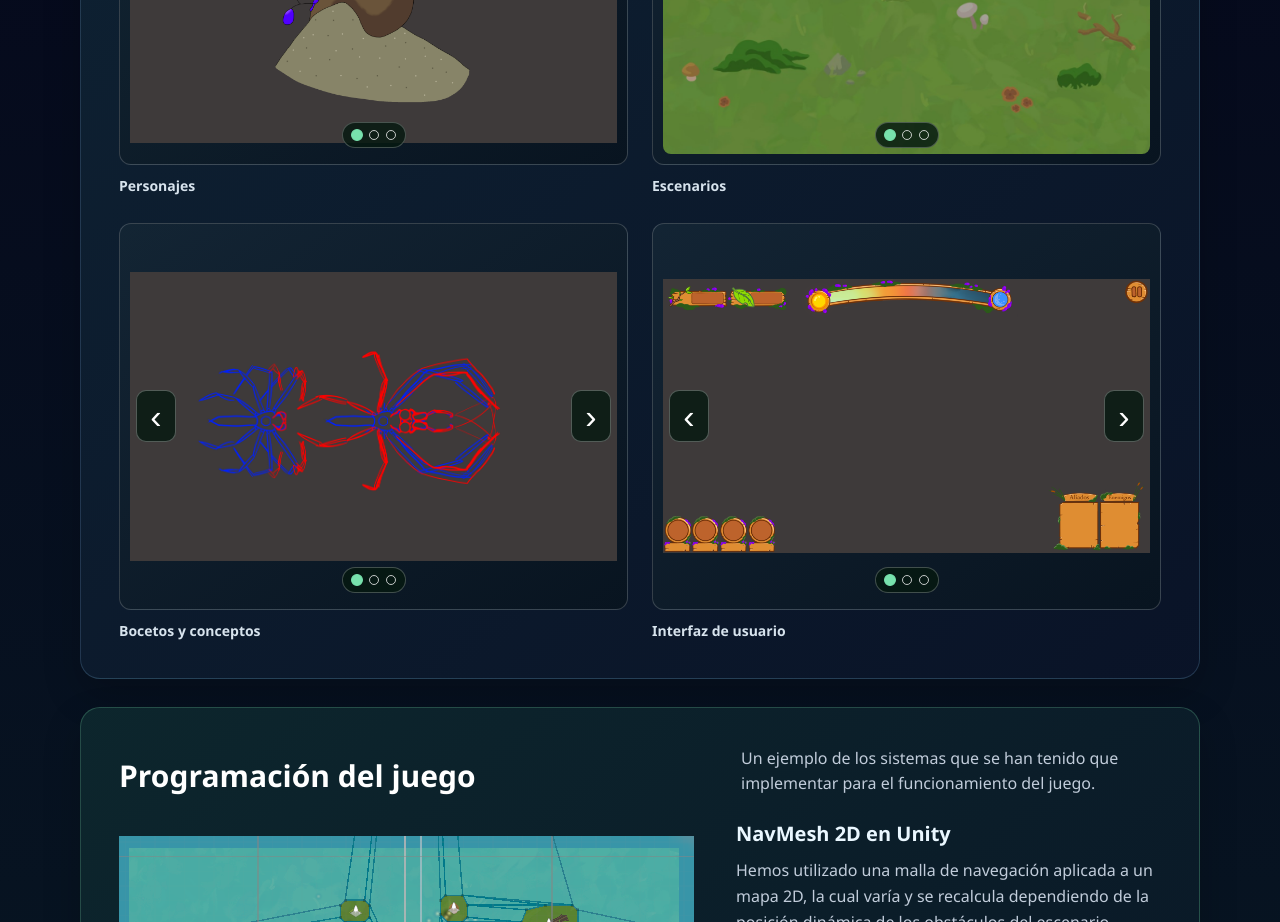
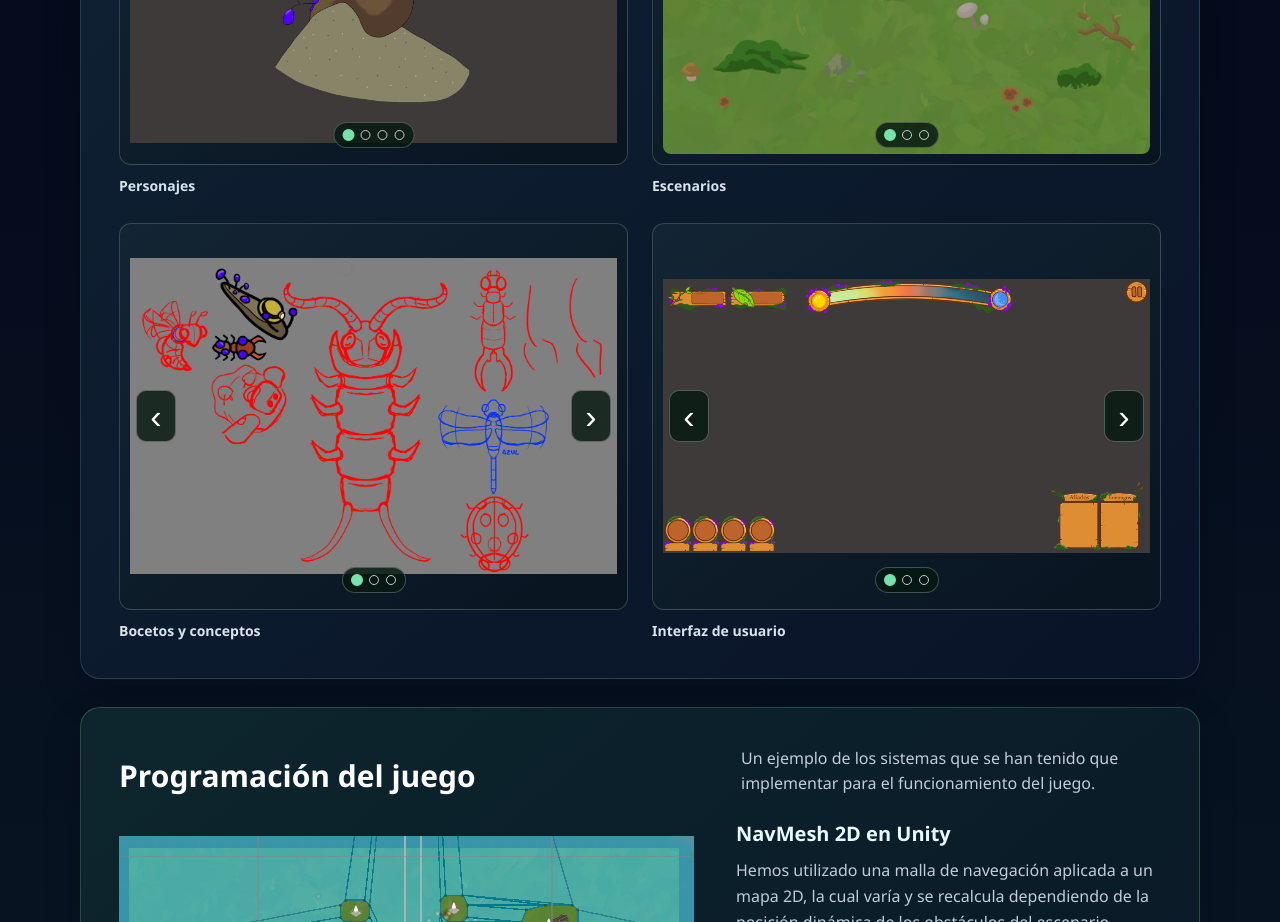
Before and after one commit to InsectaGames/InsectaGames.github.io, a plain HTML site: page index.html in a window 1280 px wide. Shown: the part 5670-6592 px from the top of the page. Drawn offline with Linux system fonts and the light colour scheme.

Commit message:
Content updated
Updated placeholders and text about the game.

```diff
--- a/index.html
+++ b/index.html
@@ -514,7 +514,7 @@
                         </div>
                         <div class="right">
                             <h2>Beta</h2>
-                            <img class="clickable" src="images/screenshots/screenshot_3.png" draggable="false"
+                            <img class="clickable" src="images/screenshots/dayGameplay.gif" draggable="false"
                                 alt="GIF de Nest Invaders en su etapa Beta">
                         </div>
                     </div>
@@ -526,7 +526,7 @@
                             <li>Se ha perfeccionado el sistema de combate entre unidades.</li>
                             <li>Se ha implementado una interfaz de usuario mejorada.</li>
                             <li>Se ha implementado un sistema de niveles con dificultad incremental.</li>
-                            <li>Se han implementado cosméticos y mejoras con microtransacciones.</li>
+                            <li>Se han implementado cosméticos con microtransacciones.</li>
                         </ul>
                     </div>
                 </details>
@@ -574,7 +574,7 @@
                         <div class="skills-art-images" data-art-gallery="concepts">
                             <button class="art-gallery-arrow previous clickable" type="button"
                                 aria-label="Mostrar boceto anterior">&#x2039;</button>
-                            <img class="clickable" src="images/skills/arañaOgro.png" draggable="false" alt="Concept de la Araña Ogro">
+                            <img class="clickable" src="images/skills/bocetos.png" draggable="false" alt="Bocetos de personajes de Nest Invaders">
                             <div class="slide-indicators" role="group" aria-label="Seleccionar imagen"></div>
                             <button class="art-gallery-arrow next clickable" type="button"
                                 aria-label="Mostrar boceto siguiente">&#x203A;</button>
--- a/script.js
+++ b/script.js
@@ -45,28 +45,28 @@ if (!(gameplayShowcase instanceof HTMLImageElement) ||
 
 const gameSlides = [
     {
-        src: "images/screenshots/gameplay.gif",
-        alt: "Gameplay de Nest Invaders",
-        title: "Una colmena en peligro",
+        src: "images/screenshots/dayGameplay.gif",
+        alt: "GIF de Gameplay de día de Nest Invaders",
+        title: "¡Lidera una colmena parasitada!",
         description: "Explora el campo de batalla, reúne recursos y prepara tus defensas antes de que avance la amenaza enemiga."
     },
     {
-        src: "images/screenshots/screenshot_1.png",
-        alt: "Captura de pantalla de Nest Invaders",
-        title: "Planifica tu estrategia",
-        description: "Cada decisión cuenta: distribuye tus unidades con cabeza y encuentra el momento ideal para atacar."
+        src: "images/screenshots/levelUnlock.gif",
+        alt: "GIF de Nest Invaders mostrando la pantalla de desbloqueo de nivel",
+        title: "¡Múltiples niveles!",
+        description: "Avanza por cinco niveles únicos de dificultad incremental y descubre nuevo y desafiantes enemigos."
     },
     {
         src: "images/screenshots/screenshot_2.png",
-        alt: "Captura de pantalla de Nest Invaders durante una batalla",
-        title: "Defiende tu territorio",
-        description: "Refuerza los puntos vulnerables de la colmena y resiste las oleadas que intentan abrirse paso."
+        alt: "GIF de Gameplay de noche de Nest Invaders",
+        title: "¡Cuidado con la noche!",
+        description: "Durante el día solo serás tú contra el enemigo, sin embargo, la noche atrae a peligrosas amenazas para ambos bandos..."
     },
     {
         src: "images/screenshots/screenshot_3.png",
-        alt: "Captura de pantalla del mundo de Nest Invaders",
-        title: "Conquista el reino insecto",
-        description: "Avanza por un mundo lleno de rivales y lleva a tu colonia hasta la victoria."
+        alt: "GIF de batalla contra el minijefe de Nest Invaders",
+        title: "¡A por el jefe!",
+        description: "Planificate y enfrenta a poderosos jefes que pondrán a prueba tus habilidades."
     }
 ];
 
@@ -100,7 +100,8 @@ const artGallerySlides = {
     characters: [
         { src: "images/skills/babosa.png", alt: "Render de la Babosa Recolectora" },
         { src: "images/skills/babosa.gif", alt: "Gif de la babosa moviéndose" },
-        { src: "images/screenshots/screenshot_1.png", alt: "Placeholder de personaje en el campo de batalla" }
+        { src: "images/skills/golem.gif", alt: "Gif del gólem moviéndose" },
+        { src: "images/skills/avispa.gif", alt: "Gif de la avispa atacando" }
     ],
     scenarios: [
         { src: "images/skills/bg_forest.jpeg", alt: "Escenario del bosque de Nest Invaders" },
```
Also changed, not shown: images/screenshots/levelUnlock.gif (added), images/skills/avispa.gif (added), images/skills/golem.gif (added), 1 other file.
